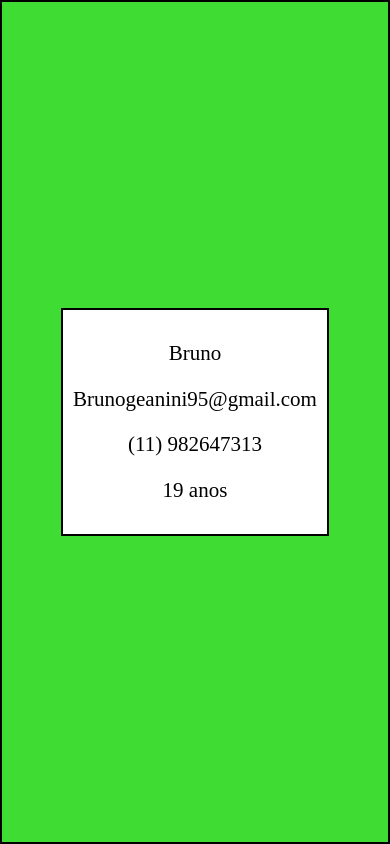
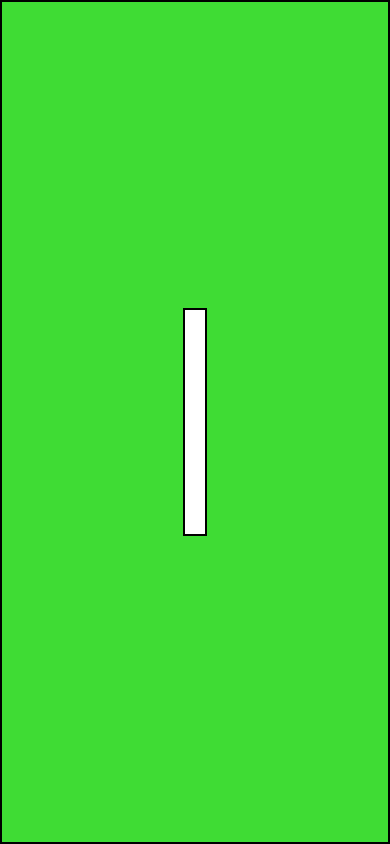
Before and after one commit to Mateus707/AplicativoZoologico, a React Native app: screen /UserInformation in a window 390 px wide. Built offline with nearby package versions, Linux system fonts and the light colour scheme.

Commit message:
insert e select local funcionando

```diff
--- a/App.js
+++ b/App.js
@@ -1,5 +1,4 @@
 import Routes from './src/routes';
-
 export default function App(){
 return(
   <Routes/>
--- a/package.json
+++ b/package.json
@@ -11,6 +11,7 @@
   "dependencies": {
     "@expo-google-fonts/roboto": "^0.2.3",
     "@expo/metro-runtime": "~3.1.3",
+    "@react-native-async-storage/async-storage": "^1.22.3",
     "@react-navigation/native": "^6.1.14",
     "@react-navigation/native-stack": "^6.9.22",
     "expo": "~50.0.8",
--- a/src/pages/Register/index.js
+++ b/src/pages/Register/index.js
@@ -3,19 +3,64 @@ import { View,Text,Pressable,TextInput,ImageBackground,ActivityIndicator} from '
 import { useState } from 'react';
 import { useNavigation } from '@react-navigation/native';
 import {useEffect} from 'react'
+import {
+    Octicons,
+    Fontisto
+  } from '@expo/vector-icons'
+import AsyncStorage from '@react-native-async-storage/async-storage';
 
 
 
 export default function App(){
-    const navigation = useNavigation();
-    const [load,setLoad] = useState(true);
-     const [value, onChangeText] = useState('');
+
+        const navigation = useNavigation();
+        const [load,setLoad] = useState(false);
+        const [nome, setNome] = useState();
+        const [email, setEmail] = useState();
+        const [telefone, setTelefone] = useState();
+        const [senha, setSenha] = useState();
 
 
 
+    function insert(){
+
+        AsyncStorage.setItem('nome', nome)
+        .then(() =>{
+            console.log("Dados Armazenados com sucesso!");
+        })
+        .catch(error => {
+            console.error("Deu bom nao meu chegado",error);
+        });
+        AsyncStorage.setItem('email', email)
+        .then(() =>{
+            console.log("Dados Armazenados com sucesso!");
+        })
+        .catch(error => {
+            console.error("Deu bom nao meu chegado",error);
+        });
+        AsyncStorage.setItem('telefone', telefone)
+        .then(() =>{
+            console.log("Dados Armazenados com sucesso!");
+        })
+        .catch(error => {
+            console.error("Deu bom nao meu chegado",error);
+        });
+        AsyncStorage.setItem('senha', senha)
+        .then(() =>{
+            console.log("Dados Armazenados com sucesso!");
+        })
+        .catch(error => {
+            console.error("Deu bom nao meu chegado",error);
+        });
+    }
+    const chamadorFuncao = () => {
+        insert();
+        navigation.navigate('home');
+    }
 
     useEffect(() => {
         setTimeout(() => {
+            console.log('estou passando no useEFFECT')
             setLoad(false)
         },1000)
 
@@ -29,55 +74,37 @@ export default function App(){
             />)
     }
     return (
-
         <View style={styles.container}>
-
             <View style={styles.boxTitulo}>
                 <Text style={styles.textTitulo}>Cadastro</Text>
                 <Text style={styles.textSubTitulo}>Para se cadastrar preencha os dados a seguir de maneira correta</Text>
             </View>
             <View style={styles.boxInput}>
+                <TextInput
+                style={styles.input}
+                placeholder='nome'
+                onChangeText={(nome) => {setNome(nome)}}
+                />
+                     <TextInput
+                style={styles.input}
+                placeholder='email'
+                onChangeText={(email) => {setEmail(email)}}
+                />
             <TextInput
             style={styles.input}
-
-            placeholder='nome'
-            onChangeText={text => onChangeText(text)}
-            value={value}
+           placeholder='telefone'
+           onChangeText={(telefone) => {setTelefone(telefone)}}
             />
-
-
-                <TextInput
+            <TextInput
                 style={styles.input}
-
-                placeholder='email'
-
-                onChangeText={text => onChangeText(text)}
-                value={value}
+                placeholder='senha'
+                onChangeText={(senha) => {setSenha(senha)}}
                 />
 
-
-            <TextInput
-            style={styles.input}
-
-           placeholder='telefone'
-            onChangeText={text => onChangeText(text)}
-            value={value}
-            />
-
-
-
-                <TextInput
-                style={styles.input}
-
-                placeholder='senha'
-
-                onChangeText={text => onChangeText(text)}
-                value={value}
-                />
             </View>
             <View style={styles.boxButton}>
-                <Pressable style={styles.button}>
-                    <Text style={styles.text} onPress={() => navigation.navigate('home')}>Enviar</Text>
+                <Pressable style={styles.button} onPress={chamadorFuncao} >
+                    <Text style={styles.text}>Enviar</Text>
                 </Pressable>
             </View>
 
--- a/src/pages/Register/styles.js
+++ b/src/pages/Register/styles.js
@@ -17,14 +17,14 @@ export default StyleSheet.create({
 
     },
     boxTitulo:{
-      flex: 0.5,
+      flex: 0.4,
       borderWidth:2,
       borderColor:'black',
       justifyContent:'center',
       alignItems:'center'
     },
     boxInput:{
-      flex:0.25,
+      flex:0.35,
       borderWidth:2,
       borderColor:'black',
       justifyContent:'center',
@@ -32,13 +32,14 @@ export default StyleSheet.create({
     },
     input:{
       width: '80%',
-        height: 30,
+        height: 40,
         margin:5,
         padding:10,
         borderRadius: 50,
         color: '#fff',
         outlineStyle: 'none',
-        backgroundColor: '#3fdc34'
+        backgroundColor: '#3fdc34',
+
       },
     text:{
       textAlign:'center',
--- a/src/pages/UserInformation/index.js
+++ b/src/pages/UserInformation/index.js
@@ -3,35 +3,100 @@ import styles from './styles';
 import { View,Text,ActivityIndicator} from 'react-native';
 import { useState } from 'react';
 import {useEffect} from 'react'
-import { useNavigation } from '@react-navigation/native';
+// import { useNavigation } from '@react-navigation/native';
+import AsyncStorage from '@react-native-async-storage/async-storage';
+export default function App(){
 
-export default function App(){
+    const [nome, setNome] = useState();
+      const [email, setEmail] = useState();
+        const [telefone, setTelefone] = useState();
+        const [senha, setSenha] = useState();
+
+         AsyncStorage.getItem('nome')
+        .then(nome => {
+        if (nome !== null) {
+            setNome(nome)
+        console.log('Valor recuperado:', nome);
+
+        } else {
+        console.log('Nenhum valor encontrado para a chave especificada');
+        }
+        })
+        .catch(error => {
+        console.error('Erro ao recuperar dados:', error);
+        });
+
+          AsyncStorage.getItem('email')
+        .then(email => {
+        if (email !== null) {
+            setEmail(email)
+        console.log('Valor recuperado:', email);
+
+        } else {
+        console.log('Nenhum valor encontrado para a chave especificada');
+        }
+        })
+        .catch(error => {
+        console.error('Erro ao recuperar dados:', error);
+        });
+
+        AsyncStorage.getItem('telefone')
+        .then(telefone => {
+        if (telefone !== null) {
+            setTelefone(telefone)
+        console.log('Valor recuperado:', telefone);
+
+        } else {
+        console.log('Nenhum valor encontrado para a chave especificada');
+        }
+        })
+        .catch(error => {
+        console.error('Erro ao recuperar dados:', error);
+        });
+
+          AsyncStorage.getItem('senha')
+        .then(senha => {
+        if (senha !== null) {
+            setSenha(senha)
+        console.log('Valor recuperado:', senha);
+
+        } else {
+        console.log('Nenhum valor encontrado para a chave especificada');
+        }
+        })
+        .catch(error => {
+        console.error('Erro ao recuperar dados:', error);
+        });
 
 
 
-    // const [load,setLoad] = useState(true);
 
-    // useEffect(() => {
-    //     setTimeout(() => {
-    //         setLoad(false)
-    //     },1000)
 
-    // })
 
-    // if(load){
-    //     return (<ActivityIndicator style={styles.load}
-    //         animating={load}
-    //         color={'blue'}
-    //         size={'large'}
-    //         />)
-    //     }
+    const [load,setLoad] = useState(true);
+
+    useEffect(() => {
+        setTimeout(() => {
+            setLoad(false)
+        },1000)
+
+    })
+
+    if(load){
+        return (<ActivityIndicator style={styles.load}
+            animating={load}
+            color={'blue'}
+            size={'large'}
+            />)
+        }
     return (
-        <View style={styles.container}>
+
+<View style={styles.container}>
             <View style={styles.boxText}>
-                <Text style={styles.text}>Bruno</Text>
-                <Text style={styles.text}>Brunogeanini95@gmail.com</Text>
-                <Text style={styles.text}>(11) 982647313</Text>
-                <Text style={styles.text}>19 anos</Text>
+                <Text style={styles.text}>{nome}</Text>
+                <Text style={styles.text}>{email}</Text>
+                <Text style={styles.text}>{telefone}</Text>
+                <Text style={styles.text}>{senha}</Text>
             </View>
         </View>
     )
--- a/src/pages/home/index.js
+++ b/src/pages/home/index.js
@@ -7,22 +7,22 @@ import {useEffect} from 'react'
 
 export default function App(){
     const navigation = useNavigation();
-    // const [load,setLoad] = useState(true);
+    const [load,setLoad] = useState(true);
 
-    // useEffect(() => {
-    //     setTimeout(() => {
-    //         setLoad(false)
-    //     },1000)
+    useEffect(() => {
+        setTimeout(() => {
+            setLoad(false)
+        },1000)
 
-    // })
+    })
 
-    // if(load){
-    //     return (<ActivityIndicator style={styles.load}
-    //         animating={load}
-    //         color={'blue'}
-    //         size={'large'}
-    //         />)
-    // }
+    if(load){
+        return (<ActivityIndicator style={styles.load}
+            animating={load}
+            color={'blue'}
+            size={'large'}
+            />)
+    }
     return (
         <View style={styles.container}>
             <View style={styles.boxImg}>
@@ -42,11 +42,11 @@ export default function App(){
             />
             </View>
             <View style={styles.boxSenha}>
-                <Text style={styles.textSenha}>Esqueceu sua senha ?</Text>
+                <Text style={styles.textSenha} onPress={() => navigation.navigate('register')}>Esqueceu sua senha ?</Text>
             </View>
             <View style={styles.boxButton}>
-                <Pressable style={styles.button}>
-                    <Text style={styles.textButton} onPress={() => navigation.navigate('UserInformation')}>Logar</Text>
+                <Pressable style={styles.button} onPress={() => navigation.navigate('UserInformation')}>
+                    <Text style={styles.textButton}>Logar</Text>
                 </Pressable>
             </View>
         </View>
```
Also changed, not shown: 1 other file (tests, documents, lock files or other folders).
